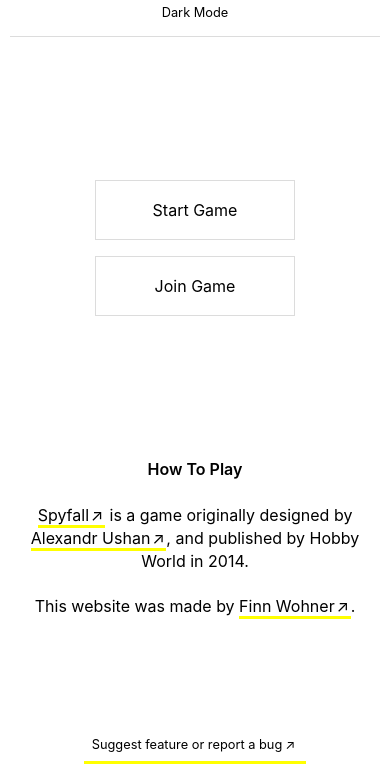
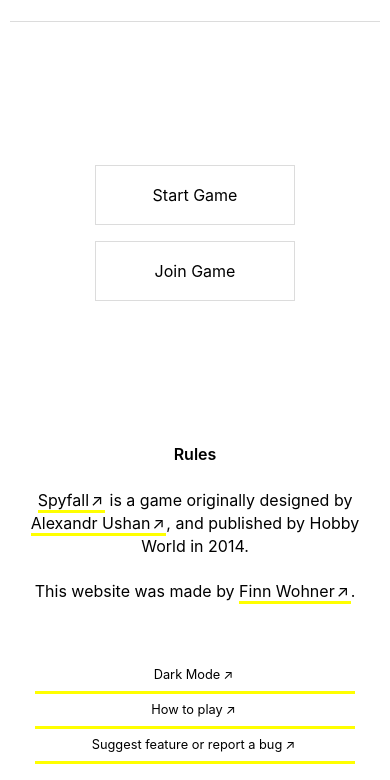
Before and after one commit to finnjwohner/Spyfall-Live.js, a website: page src/public/index.html in a window 390 px wide. Shown: the part 64-844 px from the top of the page. Drawn offline with nearby package versions, Linux system fonts and the light colour scheme; no server answers; a web font is replaced by a local one.

Commit message:
QOL improvements, timer and room code in title, footer changes

```diff
--- a/src/public/game_cl.js
+++ b/src/public/game_cl.js
@@ -47,6 +47,7 @@ try {
   roomCode = window.location.pathname.match(/[0-9]{5}/)[0];
   document.querySelector("#roomCode").innerHTML = "Room: " + roomCode;
   socket.emit("requestJoinGame", roomCode);
+  document.title = `Spyfall.Live | ${roomCode}`;
 } catch (Exception) {
   error("There was an error finding the roomcode in the URL");
 }
@@ -221,10 +222,12 @@ const getTimerSecondsLeft = (timeStarted) =>
   900 - (Math.floor(Date.now() / 1000) - timeStarted);
 
 const setTimerText = (timerSecondsLeft) => {
-  timer.innerHTML = `${pad(Math.floor(timerSecondsLeft / 60), 2)}:${pad(
+  const timerText = `${pad(Math.floor(timerSecondsLeft / 60), 2)}:${pad(
     timerSecondsLeft % 60,
     2
   )}`;
+  timer.innerHTML = timerText;
+  document.title = `Spyfall.Live | ${roomCode} | ${timerText}`;
 };
 
 const setTimerInterval = (state) => {
--- a/src/public/index.html
+++ b/src/public/index.html
@@ -77,14 +77,13 @@
     </section>
     <div class="header-wrapper">
       <h1 class="header"><a href="./">Spyfall.Live</a></h1>
-      <p id="dark-mode-btn">Light Mode</p>
     </div>
     <div class="menu">
       <button id="start-btn">Start Game</button>
       <button id="join-btn">Join Game</button>
     </div>
     <aside>
-      <a href="./rules">How To Play</a>
+      <a href="./rules">Rules</a>
       <p>
         <a
           class="inline-a"
@@ -111,9 +110,17 @@
       </p>
     </aside>
     <footer>
-      <a class="inline-a" id="feedback-link" href="./suggestions"
+      <a
+        class="inline-a"
+        id="feedback-link"
+        href="./suggestions"
+        target="_blank"
         >Suggest feature or report a bug</a
       >
+      <a class="inline-a" id="rules-link" href="./rules" target="_blank"
+        >How to play</a
+      >
+      <a class="inline-a" id="dark-mode-btn">Light Mode</a>
     </footer>
   </body>
 </html>
--- a/src/public/styles/style.scss
+++ b/src/public/styles/style.scss
@@ -240,24 +240,23 @@ footer {
   align-items: center;
   flex-direction: column;
 
-  a#feedback-link {
+  a {
+    //width: 10rem;
     position: absolute;
-    right: 0.5rem;
     font-weight: 400;
     font-size: 0.8rem;
     padding: 0.5rem;
   }
-}
 
-#dark-mode-btn {
-  font-size: 0.8rem;
-  position: absolute;
-  top: 1rem;
-  right: 1rem;
-  cursor: pointer;
+  a#feedback-link {
+    right: 0.5rem;
+  }
 
-  &::selection {
-    background: none;
+  a#rules-link {
+  }
+
+  a#dark-mode-btn {
+    left: 0.5rem;
   }
 }
 
@@ -505,8 +504,30 @@ html {
 
 @media only screen and (max-width: 1080px) {
   footer {
+    min-height: 4rem;
+    padding: 1rem 0;
+    flex-grow: 1;
+    display: flex;
+    justify-content: flex-start;
+    flex-direction: column-reverse;
+
+    a {
+      position: relative;
+      width: 20rem;
+      border-bottom: none;
+    }
+
     a#feedback-link {
       right: auto;
+    }
+
+    a#rules-link {
+      right: auto !important;
+      left: auto !important;
+    }
+
+    a#dark-mode-btn {
+      left: auto;
     }
   }
 }
```
Also changed, not shown: src/public/room.html (+4 -1 lines), src/public/rules.html (+1 -1 lines), src/public/suggestions.html (+11 -1 lines), src/public/styles/style.css, 1 other file.
